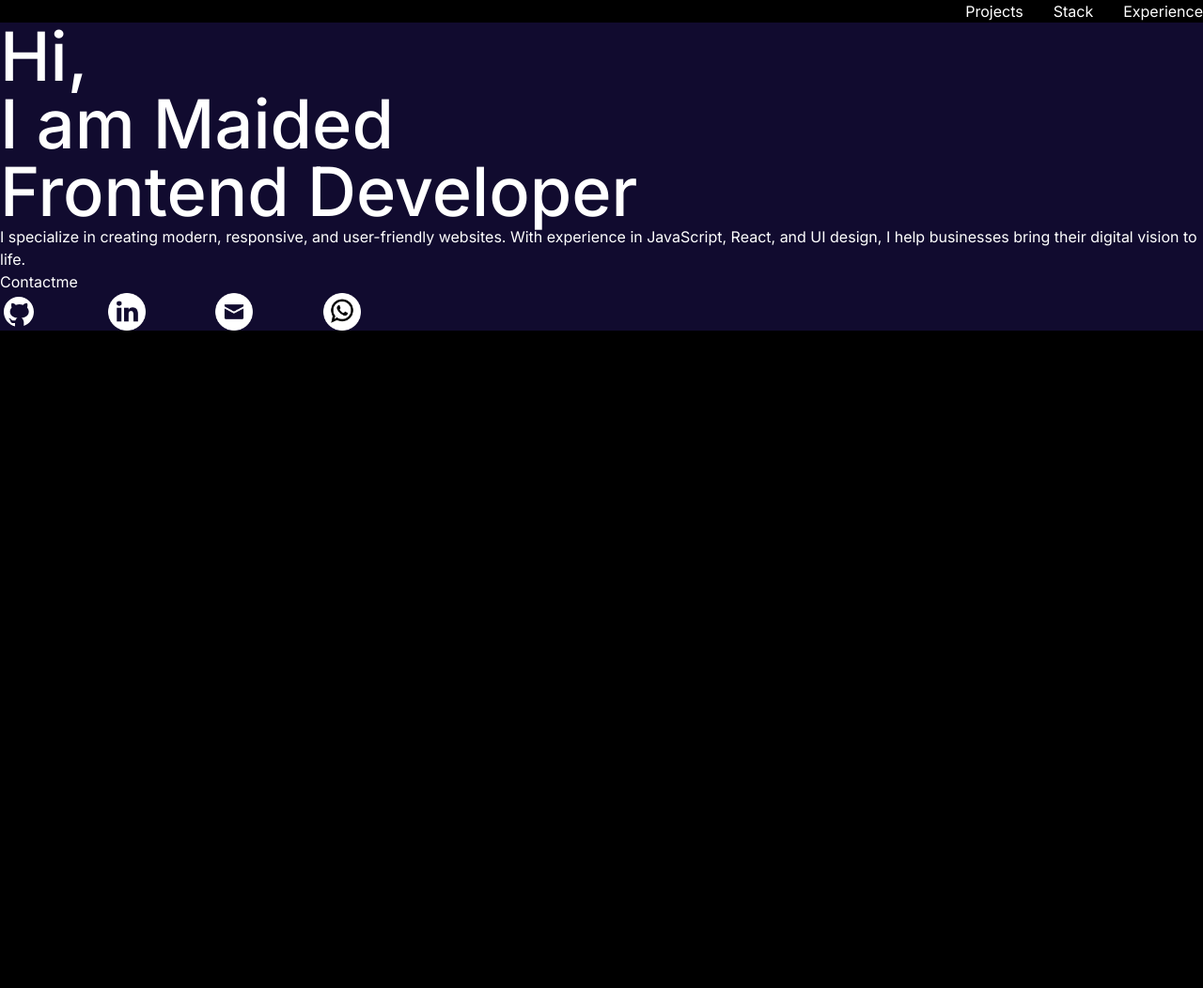
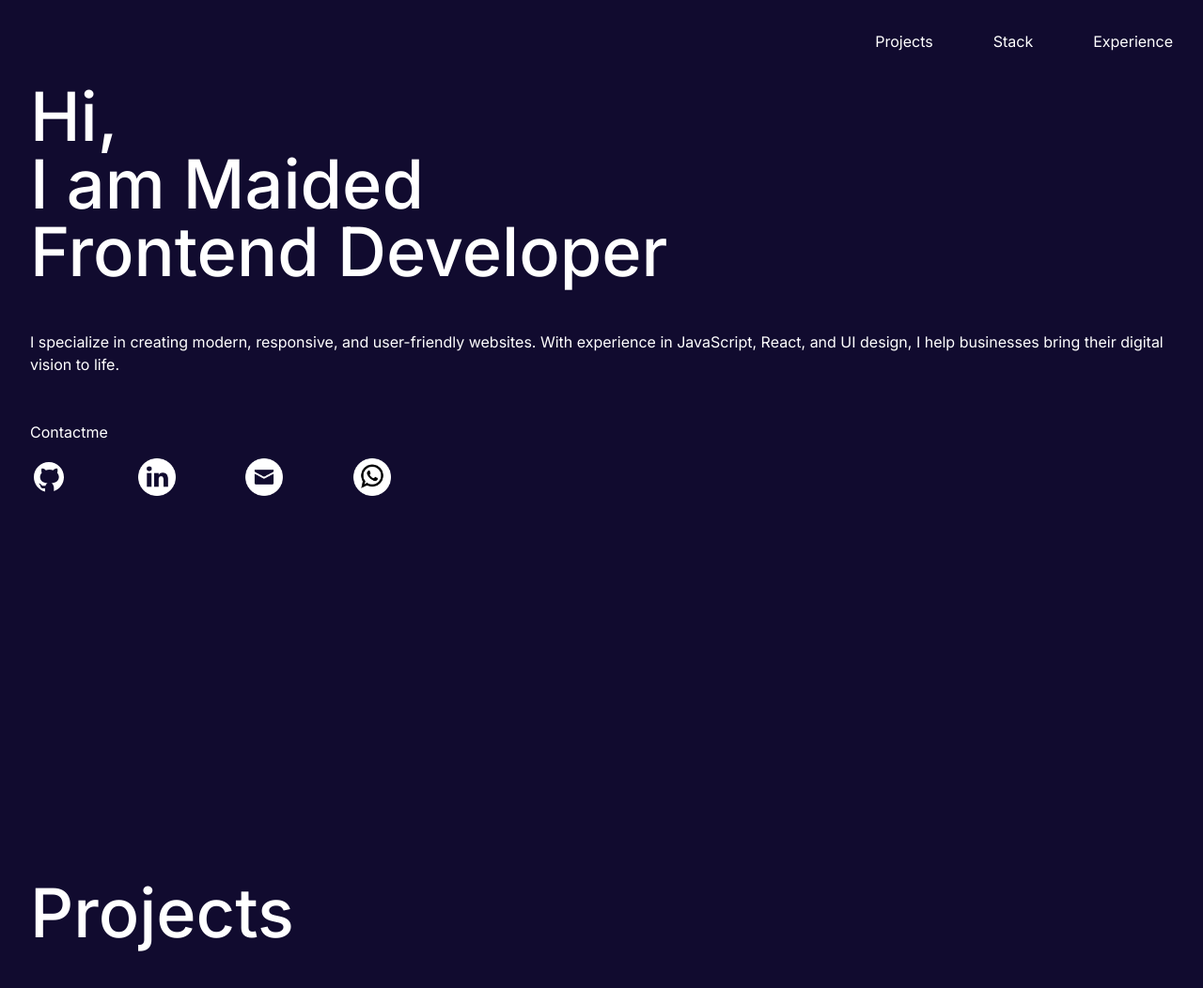
Before and after one commit to MaidedPonce/maidedpo, a Next.js app: page / in a window 1280 px wide. Shown: the top 1052 px of the page at 94% size. Before the commit the page ends 800 px from the top, so only its background shows below. Built offline with nearby package versions, Linux system fonts and the light colour scheme.

Commit message:
Adding new styles to projects

```diff
--- a/src/app/page.tsx
+++ b/src/app/page.tsx
@@ -2,7 +2,7 @@ import { HomeLayout } from 'app/ui'
 
 export default function Home() {
   return (
-    <main className='min-h-screen relative'>
+    <main className='min-h-screen relative bg-brand-purple'>
       <HomeLayout />
     </main>
   )
--- a/src/ui/components/Header.tsx
+++ b/src/ui/components/Header.tsx
@@ -3,11 +3,11 @@ import React from 'react'
 const Header = () => {
   return (
     <header>
-      <nav>
-        <ul className='flex justify-end items-center gap-8'>
-          <li>Projects</li>
-          <li>Stack</li>
-          <li>Experience</li>
+      <nav className='p-8 bg-brand-purple w-full text-white'>
+        <ul className='flex justify-end items-center gap-16'>
+          <li className='hover:cursor-pointer'>Projects</li>
+          <li className='hover:cursor-pointer'>Stack</li>
+          <li className='hover:cursor-pointer'>Experience</li>
         </ul>
       </nav>
     </header>
--- a/src/ui/containers/AboutMe.tsx
+++ b/src/ui/containers/AboutMe.tsx
@@ -4,8 +4,8 @@ import Image from 'next/image'
 
 const AboutMe = () => {
   return (
-    <section className='bg-brand-purple text-white'>
-      <div>
+    <section className='min-h-screen text-white px-8 space-y-12'>
+      <div className='space-y-12'>
         <h1 className='text-7xl font-medium'>
           Hi,
           <br /> I am Maided
@@ -17,7 +17,7 @@ const AboutMe = () => {
           businesses bring their digital vision to life.
         </p>
       </div>
-      <div>
+      <div className='space-y-4'>
         <h2>Contactme</h2>
         <ul className='flex max-w-96 justify-between gap-6 items-center'>
           <li>
--- a/src/ui/containers/HomeLayout.tsx
+++ b/src/ui/containers/HomeLayout.tsx
@@ -1,12 +1,16 @@
 import React from 'react'
 import { AboutMe } from './AboutMe'
 import Header from '../components/Header'
+import { Projects } from '..'
 
 const HomeLayout = () => {
   return (
     <>
       <Header />
-      <AboutMe />
+      <section className='space-y-12'>
+        <AboutMe />
+        <Projects />
+      </section>
     </>
   )
 }
--- a/src/ui/containers/Projects.tsx
+++ b/src/ui/containers/Projects.tsx
@@ -8,52 +8,12 @@ import Image from 'next/image'
 const Projects = () => {
   const ref = useRef(null)
   return (
-    <div
-      ref={ref}
-      className='min-h-screen h-[130vh] md:h-screen md:flex-row bg-white flex-col flex overflow-hidden'
-    >
-      <LazyAnimations>
-        <m.div className='w-full md:w-1/2 p-8 h-full flex justify-around items-center flex-col'>
+    <section className='bg-brand-purple text-white px-8 space-y-12'>
       <div>
-            <h1 className=' text-xl md:text-2xl font-semibold pb-4'>
-              He colaborado en...
-            </h1>
-            <ol className='flex flex-col gap-4 list-disc pl-4'>
-              <li className='marker:text-brand-cd'>
-                <Path
-                  text='CuraDeuda'
-                  stroke='var(--cd)'
-                />
-              </li>
-              <li className='marker:text-brand-int'>
-                <Path
-                  text='INTRARE'
-                  stroke='var(--int)'
-                />
-              </li>
-              <li className='marker:text-brand-wby'>
-                <Path
-                  text='WeBookYou'
-                  stroke='var(--wby)'
-                />
-              </li>
-            </ol>
-            {/* <ul className='grid grid-cols-2 grid-rows-2 gap-3 w-fit'>
-              <li className='bg-teal-400 w-36 row-span-2 col-start-1'>
-                Cura Deuda
-              </li>
-              <li className='bg-purple-800 w-36 h-36 col-start-2 row-span-1'>
-                INTRARE
-              </li>
-              <li className='bg-pink-600 w-36 h-36 col-start-2'>WeBookYou</li>
-            </ul> */}
+        <h1 className='text-7xl font-medium'>Projects</h1>
       </div>
-          <div>
-            <h1 className='text-xl md:text-2xl font-semibold pb-4'>
-              Mis proyectos personales...
-            </h1>
-            <ul className='grid grid-cols-2 grid-rows-2 gap-3 w-fit m-auto'>
-              <li className='row-start-1 col-star-1 row-span-1 h-28 md:h-36 w-28 md:w-36'>
+      <ul className='flex flex-row gap-16'>
+        <li className=''>
           {/* <div className='absolute w-full h-full bg-black/20 z-10' /> */}
           <a
             href='https://maidedponce.github.io/todoMachine/'
@@ -70,7 +30,7 @@ const Projects = () => {
             />
           </a>
         </li>
-              <li className='row-start-2 col-start-1 w-28 md:w-36 h-28 md:h-36'>
+        <li className=''>
           <a
             href='https://yeahofcourse.com/'
             className='h-full flex justify-center items-center relative  bg-black overflow-hidden'
@@ -86,7 +46,7 @@ const Projects = () => {
             />
           </a>
         </li>
-              <li className='h-full row-start-1 row-span-2 col-start-2'>
+        <li className='h-full'>
           <a
             href='https://maidedponce.github.io/rick-and-morty/'
             className='flex h-full justify-center items-center relative bg-black overflow-hidden'
@@ -103,11 +63,7 @@ const Projects = () => {
           </a>
         </li>
       </ul>
-          </div>
-        </m.div>
-      </LazyAnimations>
-      <section className='w-1/2 items-center bg-cover bg-center flex justify-center bg-sorceress h-full'></section>
-    </div>
+    </section>
   )
 }
 
```
Lines whose indentation alone changed are shown as unchanged.
